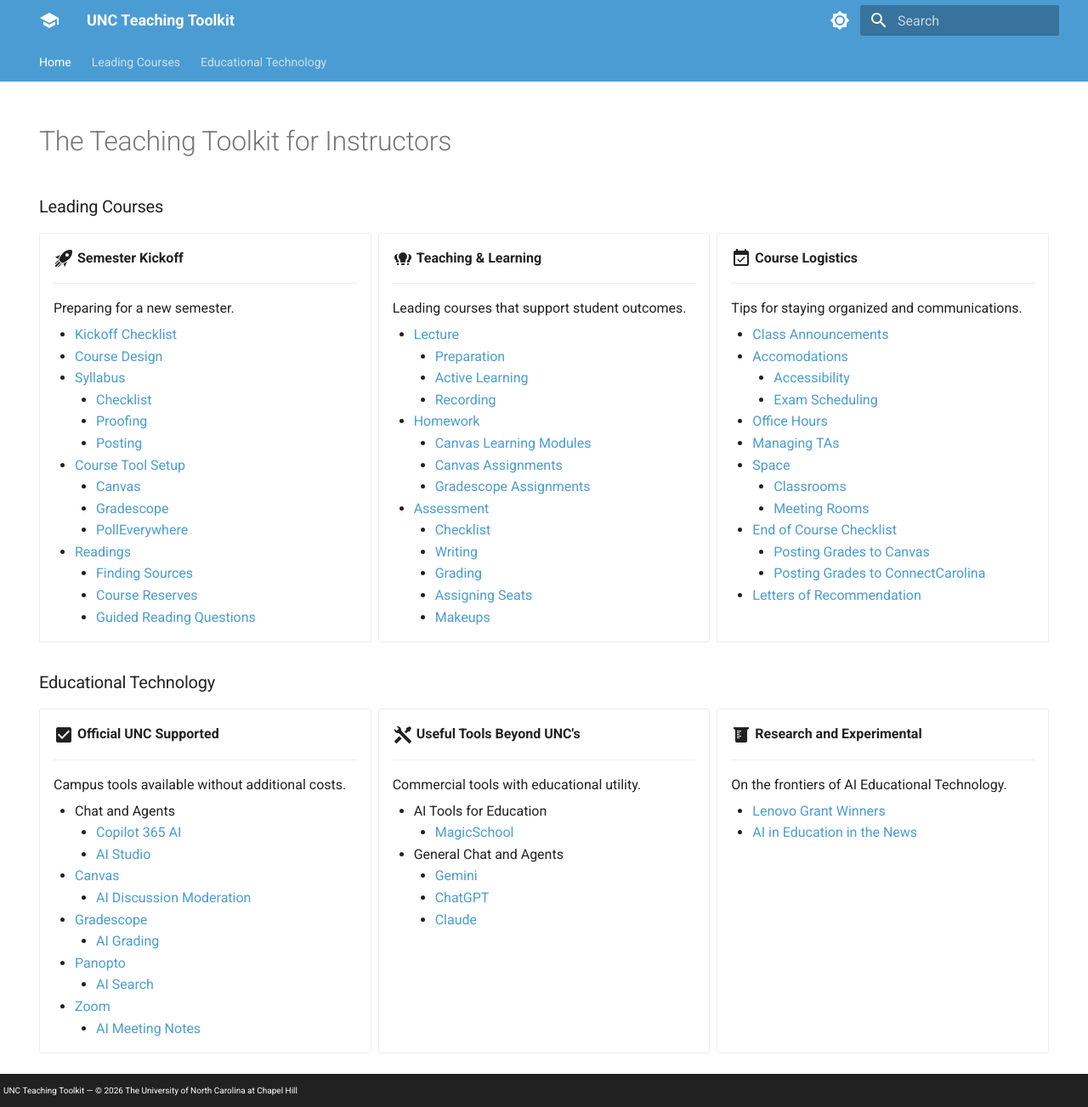
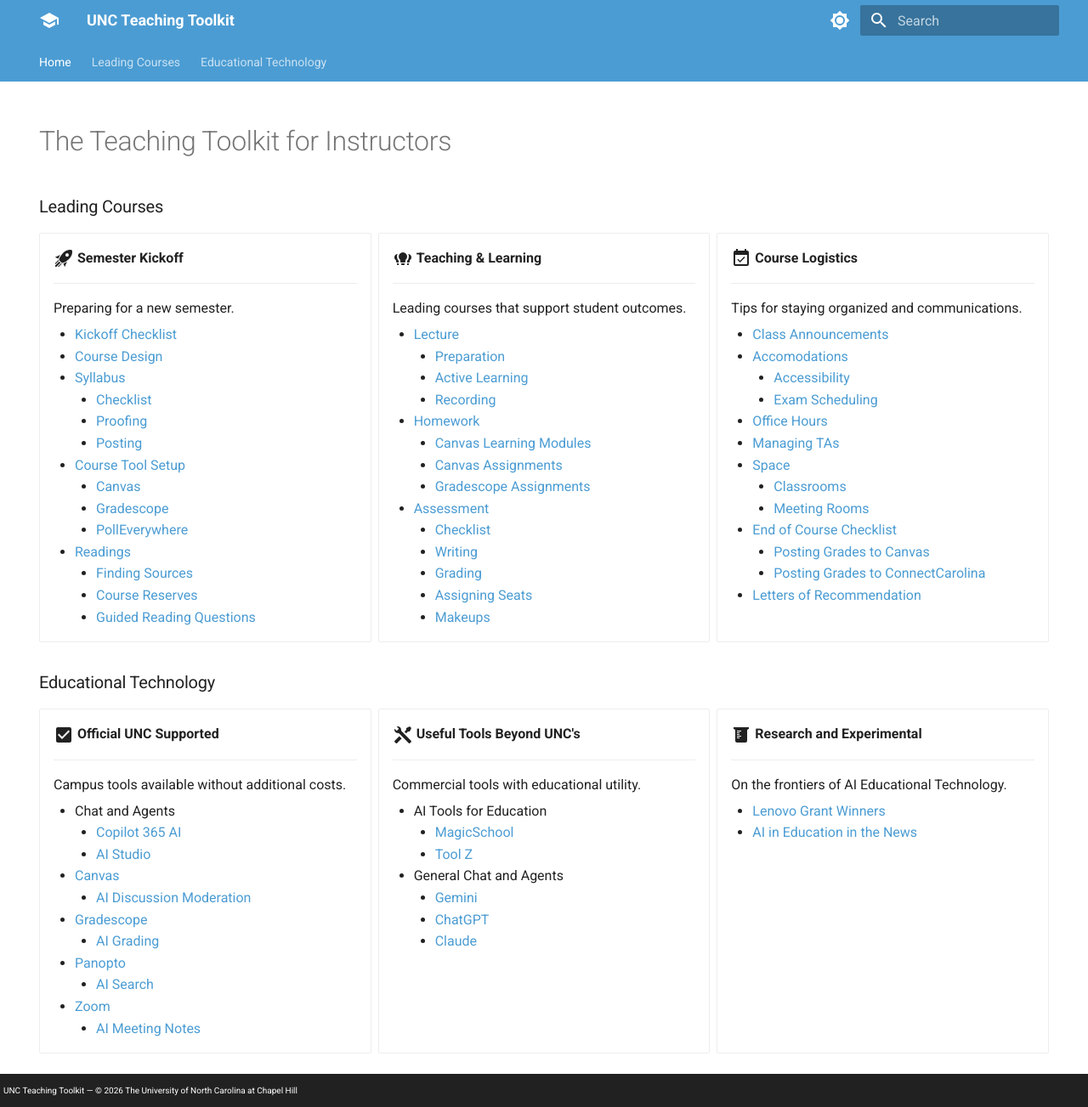
Before and after one commit to KrisJordan/teachingtoolkit, an MkDocs documentation site: the page built from docs/index.md, in a window 1280 px wide and 1303 px high. Shown: the whole window at 85% size. Built offline with MkDocs 1.6.1 and Material for MkDocs 9.7.7, drawn with Linux system fonts in a browser that asks for light colours.

Commit message:
Add Tool Z to the AI Tools for Education section

```diff
--- a/docs/index.md
+++ b/docs/index.md
@@ -104,6 +104,7 @@ hide:
 
     - AI Tools for Education
         - [MagicSchool](./tools/magic-school.md)
+        - [Tool Z](./tools/z.md)
     - General Chat and Agents
         - [Gemini]()
         - [ChatGPT]()
```
